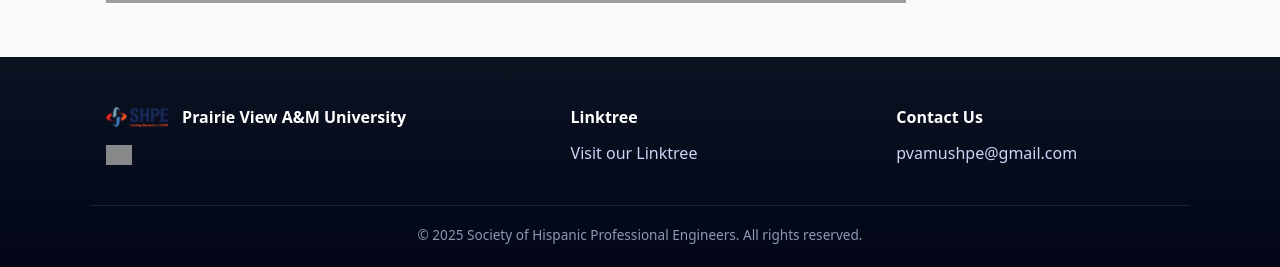
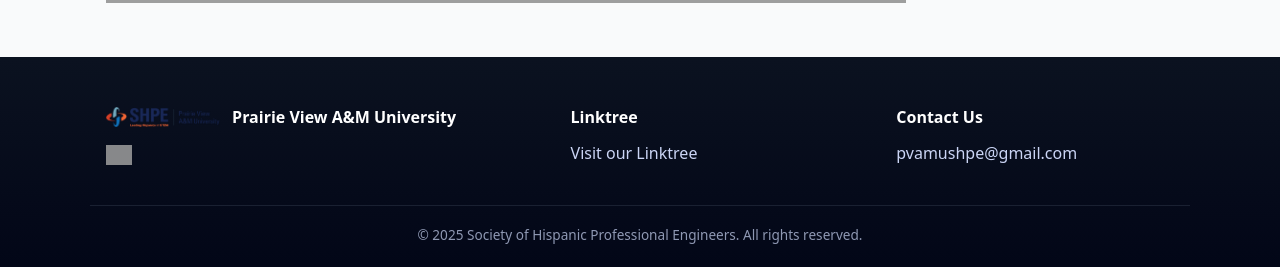
Before and after one commit to NestorYandel/pvamu-shpe-website, a Jekyll site: the page built from index.md, in a window 1280 px wide and 900 px high, scrolled down 819 px. Shown: the part 630-897 px from the top of the window. Built offline with Jekyll 4.4.1, drawn with Linux system fonts in a browser that asks for light colours; grey boxes are pictures that could not be loaded.

Commit message:
Update footer logo image source

```diff
--- a/_layouts/default.html
+++ b/_layouts/default.html
@@ -78,7 +78,7 @@
     <!-- Column 1: Logo + Social -->
     <div class="footer-col footer-brand">
       <div class="footer-logo">
-        <img src="{{ '/assets/img/SHPE-Logo-Solid.png' | relative_url }}" alt="SHPE" class="footer-shpe-logo">
+        <img src="{{ '/assets/img/SHPEPVAMU_Horizontal.png' | relative_url }}" alt="SHPE" class="footer-shpe-logo">
         <span class="footer-uni">Prairie View A&amp;M University</span>
       </div>
 
```
